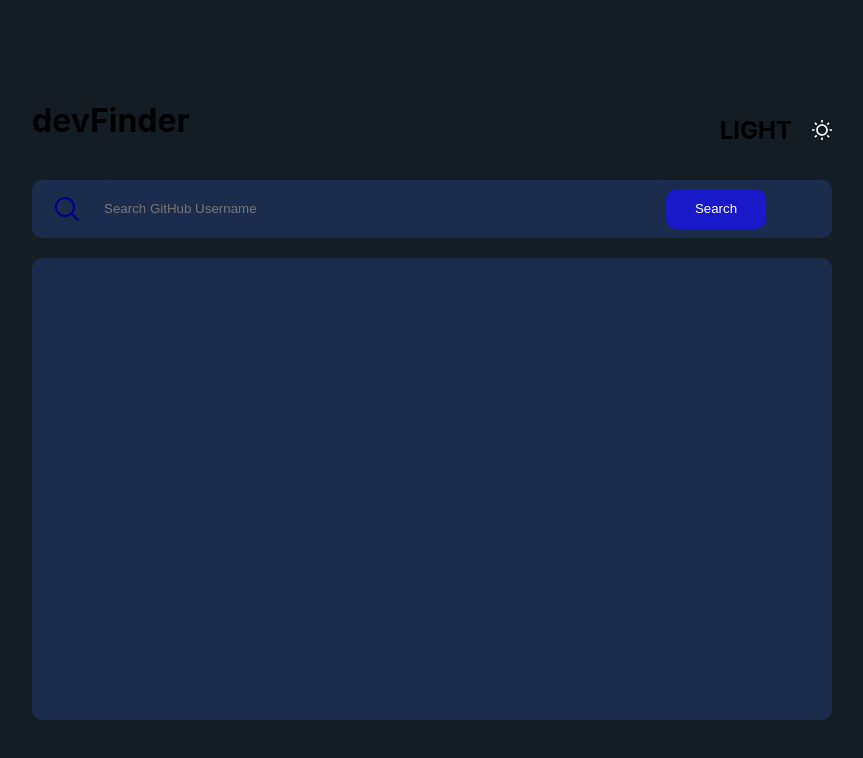
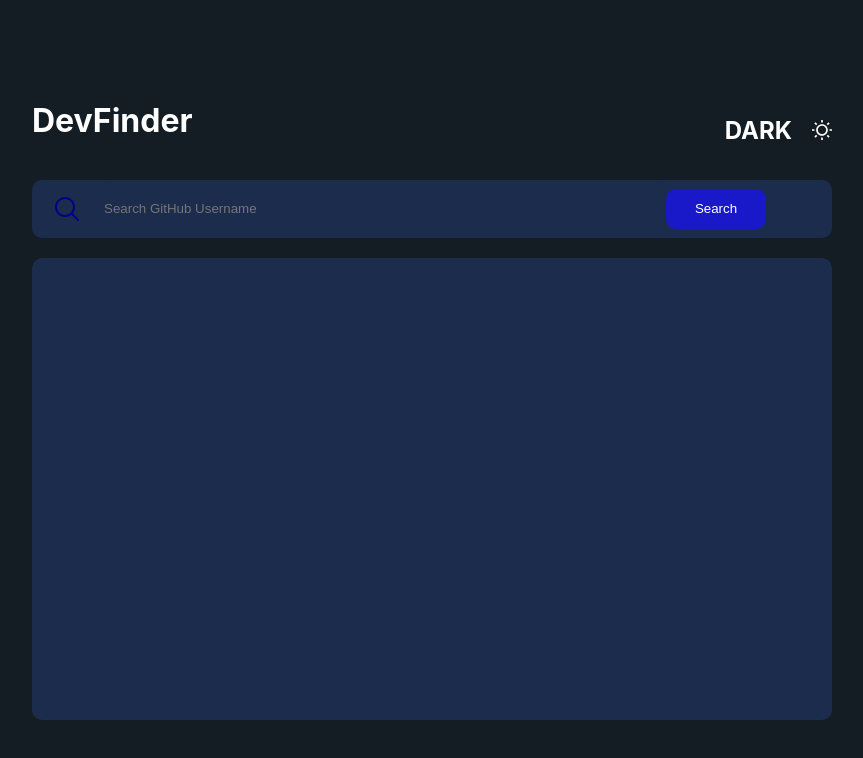
Before and after one commit to Tcheagow/Github-users-search-app, a React (Create React App) app: page / in a window 1280 px wide. Shown: the top 758 px of the page, without its empty margins (208-1071 px from the left). Built offline with nearby package versions, Linux system fonts and the light colour scheme.

Commit message:
Starting themes

```diff
--- a/package.json
+++ b/package.json
@@ -9,6 +9,8 @@
     "react": "^17.0.2",
     "react-dom": "^17.0.2",
     "react-scripts": "5.0.0",
+    "styled-components": "^5.3.3",
+    "styled-normalize": "^8.0.7",
     "web-vitals": "^2.1.3"
   },
   "scripts": {
--- a/src/App.css
+++ b/src/App.css
@@ -1,7 +1,5 @@
 .background{
   height: 100vh;
-
-  background-color: #141c24;
 
   display: flex;
   flex-direction: column;
@@ -23,7 +21,6 @@
   flex-direction: row;
 
   justify-content: space-between;
-  background-color: #141c24;
 
   width: 100%;
 }
@@ -42,8 +39,6 @@
   margin-left: 20px;
 }
 .search{
-  background-color: #1c2c4c;
-
   display: flex;
   flex-direction: row;
 
@@ -61,8 +56,6 @@
   margin-left: 20px;
 }
 .inputSearch{
-  background-color: #1c2c4c;
-  border-color: #1c2c4c;
   border: 0;
 
   height:50px;
@@ -89,8 +82,6 @@
 .container{
   margin-top: 20px;
 
-  background-color: #1c2c4c;
-
   height: 70vh;
   width: 100%;
 
--- a/src/App.js
+++ b/src/App.js
@@ -1,17 +1,31 @@
+import React, {useState} from 'react';
+
 import './App.css';
-import Header from './components/header/header';
-import Search from './components/search/search'
+
+import {ThemeProvider} from 'styled-components';
+import GlobalStyle from './StyledComponent/Global';
+
+import { darkTheme } from './StyledComponent/Theme';
+import { lightTheme } from './StyledComponent/Theme';
+
+import Header from './components/header/Header';
+import Search from './components/search/Search';
+
 function App() {
+  const [white, setWhite] = useState(false);
 
   return (
-    <div className='background'>
-      <div className='main'>
-        <Header/>
-        <Search/>
-        <div className='container'>
+    <ThemeProvider theme={darkTheme}>
+      <div className='background'>
+        <div className='main'>
+          <Header white={white} setWhite={setWhite}/>
+          <Search/>
+          <div className='container'>
+          </div>
         </div>
       </div>
-    </div>
+      <GlobalStyle/>
+    </ThemeProvider>
   );
 }
 
--- /dev/null
+++ b/src/StyledComponent/Global.js
@@ -0,0 +1,19 @@
+import { createGlobalStyle } from "styled-components";
+
+export default createGlobalStyle`
+    .background{
+        background-color: ${(props) => props.theme.color.background};
+        color:  ${(props) => props.theme.color.text};
+    }
+    .search{
+        background-color: ${(props) => props.theme.color.search};
+        box-shadow: ${(props) => props.theme.color.boxShadow};
+    }
+    .inputSearch{
+        background-color: ${(props) => props.theme.color.input};
+    }
+    .container{
+        background-color: ${(props) => props.theme.color.container};
+        box-shadow: ${(props) => props.theme.color.boxShadow};
+    }
+`;
--- /dev/null
+++ b/src/StyledComponent/Theme.js
@@ -0,0 +1,20 @@
+export const darkTheme = {
+    color: {
+        background: '#141c24',
+        text: '#ffffff',
+        search: '#1c2c4c',
+        input: '#1c2c4c;',
+        container: '#1c2c4c'
+    }
+}
+
+export const lightTheme = {
+    color: {
+        background: '#f0f8ff',
+        text: '#191919',
+        search: '#f8f8ff',
+        input: '#f8f8ff;',
+        container: '#f8f8ff',
+        boxShadow: '20px 20px 20px #dcdcdc'
+    }
+}
--- a/src/components/header/header.js
+++ b/src/components/header/header.js
@@ -1,12 +1,12 @@
 import React from 'react';
-import Light from './light';
-import Title from './title';
+import Light from './Light';
+import Title from './Title';
 
-export default function header() {
+export default function header(props) {
     return(
         <div className='header'>
             <Title/>
-            <Light/>
+            <Light white={props.white} setWhite={props.setWhite}/>
         </div>
     )
 }
--- a/src/components/header/light.js
+++ b/src/components/header/light.js
@@ -2,11 +2,13 @@ import React from 'react';
 import SunWhite from './SunWhite';
 import SunDark from './SunDark';
 
-export default function light(){
+export default function light(props){
     return(
-        <div className='light'>
-            <h2 className='titleLight'>LIGHT</h2>
-            <SunWhite/>
+        <div className='light'
+            onClick={()=>props.setWhite(!props.white)}
+        >
+            <h2 className='titleLight'>{props.white?<>LIGHT</>:<>DARK</>}</h2>
+            <>{props.white?<SunDark/>:<SunWhite/>}</>
         </div>
     )
 }
--- a/src/components/header/title.js
+++ b/src/components/header/title.js
@@ -3,7 +3,7 @@ import React from 'react';
 export default function title(){
     return (
         <div className='title'>
-            <h1>devFinder</h1>
+            <h1>DevFinder</h1>
         </div>
     )
 }
--- a/src/components/search/search.js
+++ b/src/components/search/search.js
@@ -1,5 +1,5 @@
 import React from 'react';
-import Button from './button';
+import Button from './Button';
 import SearchIcon from './SearchIcon';
 
 export default function search(){
```
Also changed, not shown: 1 other file (tests, documents, lock files or other folders).
